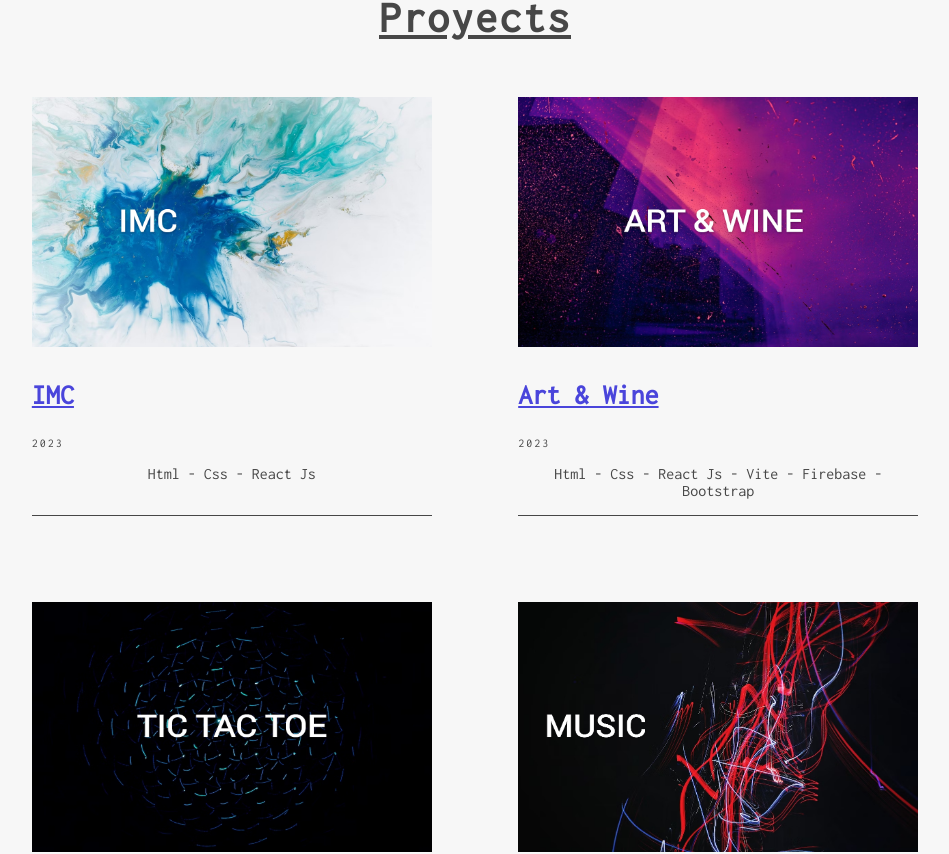
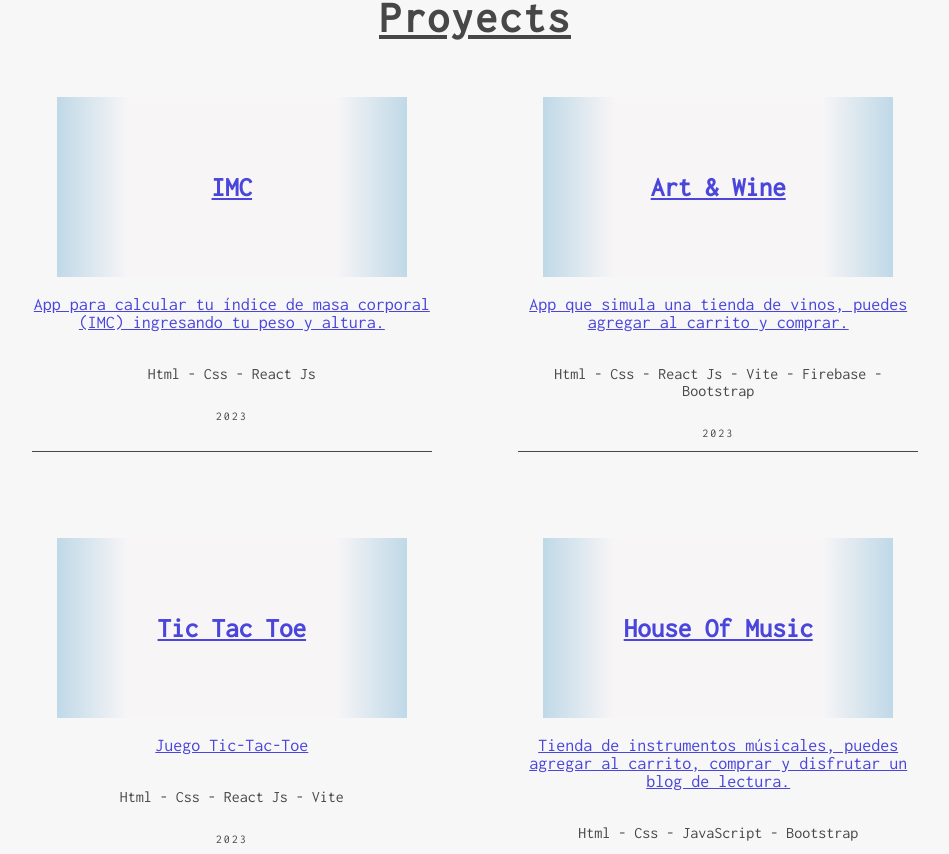
Before and after one commit to CristianMozetich/Portfolio, a React (Vite) app: page / in a window 1280 px wide. Shown: the part 706-1560 px from the top of the page, without its empty margins (165-1114 px from the left). Built offline with nearby package versions, Linux system fonts and the light colour scheme.

Commit message:
algunas modificaciones en las tajetas de proyectos

```diff
--- a/asyncmock.js
+++ b/asyncmock.js
@@ -2,44 +2,45 @@
 export const proyectos = [
 {
     id: 1,
-    img: "./assets/Img/imc2.jpg",
+    //img: "./assets/Img/imc2.jpg",
     name: "IMC",
-    desc: "Lorem ipsum dolor sit amet consectetur adipisicing elit. Cupiditate, possimus.",
+    desc: "App para calcular tu índice de masa corporal (IMC) ingresando tu peso y altura.",
     web: "https://indice-m-corp.netlify.app/",
     year: "2023",
     tech: "Html - Css - React Js",
 },
 {
     id: 2,
-    img: "./assets/Img/art_wine.jpg",
+    //img: "./assets/Img/art_wine.jpg",
     name: "Art & Wine",
-    desc: "Lorem ipsum dolor sit amet consectetur adipisicing elit. Cupiditate, possimus.",
+    desc: "App que simula una tienda de vinos, puedes agregar al carrito y comprar.",
     web: "https://art-wine.netlify.app/",
     year: "2023",
     tech: "Html - Css - React Js - Vite - Firebase - Bootstrap",
 },
 {
     id: 3,
-    img: "./assets/Img/tateti.jpg",
+    //img: "./assets/Img/tateti.jpg",
     name: "Tic Tac Toe ",
-    desc: "Lorem ipsum dolor sit amet consectetur adipisicing elit. Cupiditate, possimus.",
+    desc: "Juego Tic-Tac-Toe",
     web: "https://ta-te-ti-91.netlify.app/",
     year: "2023",
     tech: "Html - Css - React Js - Vite",
 },
 {
     id: 4,
-    img: "./assets/Img/music.jpg",
+    //img: "./assets/Img/music.jpg",
     name: "House Of Music",
+    desc: "Tienda de instrumentos músicales, puedes agregar al carrito, comprar y disfrutar un blog de lectura.",
     web: "https://house-of-music.netlify.app/",
     year: "2023",
     tech: "Html - Css - JavaScript - Bootstrap",
 },
 {
     id: 5,
-    img: "./assets/Img/magenta.jpg",
+    //img: "./assets/Img/magenta.jpg",
     name: "Magenta",
-    desc: "Lorem ipsum dolor sit amet consectetur adipisicing elit. Cupiditate, possimus.",
+    desc: "Página web de un comercio dedicado a la fabricación, venta de alianzas y relojes.",
     web: "https://cristianmozetich.github.io/Magenta/",
     year: "2022",
     tech: "Html - Css - Scss - Bootstrap",
--- a/src/Components/Proyects/Proyects.css
+++ b/src/Components/Proyects/Proyects.css
@@ -25,19 +25,30 @@
     width: 400px;
     margin: 0.70rem;
     border-bottom: solid 0.01rem;
+    display: flex;
+    flex-direction: column;
+    align-items: center;
+    text-align: center;
+}
+
+.contenedor_proyectos{
+    width: 350px;
+    height: 180px;
+    background: linear-gradient(90deg, #509cc855 0%, #f7f5f6 20%, #f7f5f6  80%, #509cc855 100%);
+    display: flex;
+    text-align: center;
+    align-items: center;
+    justify-content: center;
+
 }
 
 .tarjeta_proyectos a{
-    font-size: 24px;
+    font-size: 18px;
     color: #4a45db;
 }
 
 .tarjeta_proyectos a:hover{
     text-decoration: none;
-}
-
-.tarjeta_proyectos a h3{
-    text-align: start;
 }
 
 .desc{
@@ -58,8 +69,3 @@
     text-align: center;
 
 }
-
-.tarjeta_proyectos img {
-    width: 100%;
-    height: 250px;
-}
--- a/src/Components/Proyects/Proyects.jsx
+++ b/src/Components/Proyects/Proyects.jsx
@@ -13,10 +13,12 @@ const Proyects = () => {
       {
       proyectos.map((proyecto) => (
           <div className='tarjeta_proyectos' key={proyecto.id}>
-            <a href={proyecto.web} target='_blank'><img src={proyecto.img} alt={proyecto.name}/></a>
-            <a href={proyecto.web} target='_blank'><h3>{proyecto.name}</h3></a>
+            <div className='contenedor_proyectos'>
+              <a href={proyecto.web} target='_blank'><h2>{proyecto.name}</h2></a>
+            </div>
+            <a href={proyecto.web} target='_blank'><p>{proyecto.desc}</p></a>
+            <p className='tech'>{proyecto.tech}</p>
             <p className='year'>{proyecto.year}</p>
-            <p className='tech'>{proyecto.tech}</p>
           </div>
         ))}
     </div>
```
